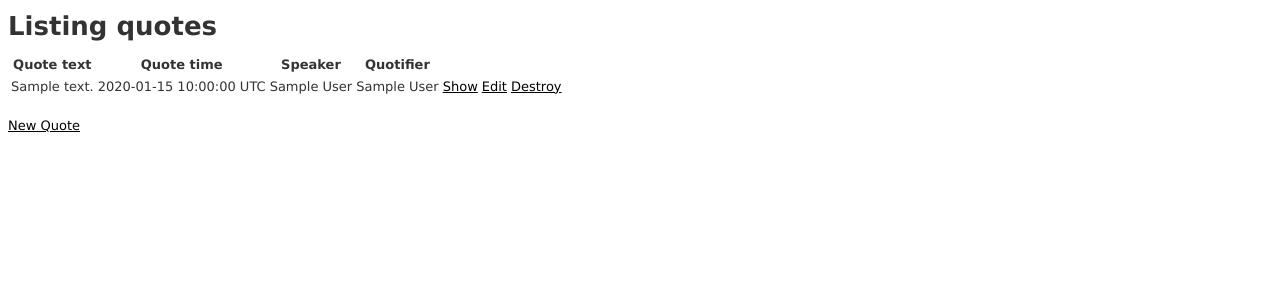
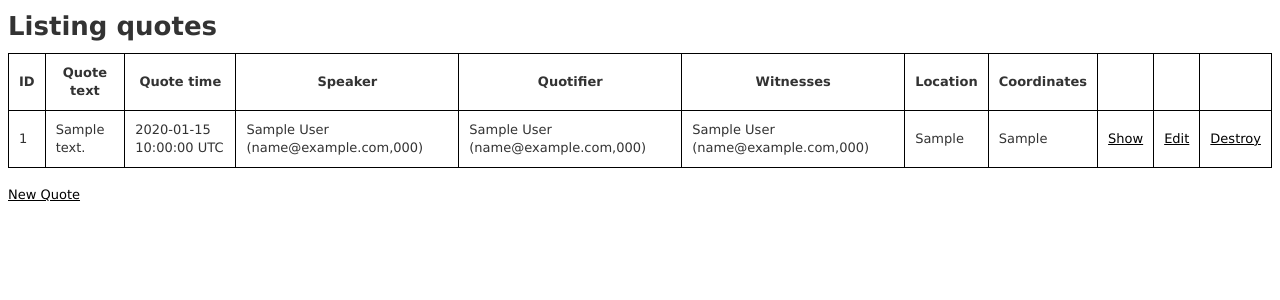
Before and after one commit to SablatticalLabs/QuotifyServerSide, a Rails app: page /quotes in a window 1280 px wide. Shown: the top 300 px of the page. Run offline with Rails 7, Linux system fonts and the light colour scheme; tables that the repository leaves empty hold one stand-in row (values such as "Sample post"); style sheets or scripts are compiled from the project's sources; some libraries are stand-ins or nearby versions.

Commit message:
Modify admin site for new witness and location fields

```diff
--- /dev/null
+++ b/app/assets/stylesheets/quotify_admin.css.scss
@@ -0,0 +1,8 @@
+td, th {
+  border: 1px solid black;
+  padding: 10px;
+}
+
+table{
+  border-collapse: collapse;
+}
--- a/app/controllers/quotes_controller.rb
+++ b/app/controllers/quotes_controller.rb
@@ -50,7 +50,7 @@ class QuotesController < ApplicationController
 
     quote_time = params[:quote][:time] || Time.now
     @quote = Quote.new(:quote_text => params[:quote][:quote_text], :quote_time => quote_time, :speaker => speaker, :quotifier => quotifier,
-                       :witnesses => witnesses,:location => params[:quote][:location], :coordinate=>params[:quote][:coordinate])
+                       :witnesses => (witnesses || []),:location => params[:quote][:location], :coordinate=>params[:quote][:coordinate])
 
     respond_to do |format|
       if @quote.save
--- a/app/views/quotes/index.html.erb
+++ b/app/views/quotes/index.html.erb
@@ -1,11 +1,15 @@
 <h1>Listing quotes</h1>
 
-<table>
+<table style="border='1px'">
   <tr>
+    <th>ID</th>
     <th>Quote text</th>
     <th>Quote time</th>
     <th>Speaker</th>
     <th>Quotifier</th>
+    <th>Witnesses</th>
+    <th>Location</th>
+    <th>Coordinates</th>
     <th></th>
     <th></th>
     <th></th>
@@ -13,10 +17,14 @@
 
 <% @quotes.each do |quote| %>
   <tr>
+    <td><%= quote.id %></td>
     <td><%= quote.quote_text %></td>
     <td><%= quote.quote_time %></td>
-    <td><%= quote.speaker.name %></td>
-    <td><%= quote.quotifier.name %></td>
+    <td><%= "#{quote.speaker.name} (#{quote.speaker.email},#{quote.speaker.phone})" %></td>
+    <td><%= "#{quote.quotifier.name} (#{quote.quotifier.email},#{quote.quotifier.phone})" %></td>
+    <td><%= quote.witnesses.inject("") {|memo, cur| "#{memo}; #{cur[:name]} (#{cur[:email]},#{cur[:phone]})" } [2..5000] %>
+    <td><%= quote.location %></td>
+    <td><%= quote.coordinate %></td>
     <td><%= link_to 'Show', quote %></td>
     <td><%= link_to 'Edit', edit_quote_path(quote) %></td>
     <td><%= link_to 'Destroy', quote, confirm: 'Are you sure?', method: :delete %></td>
--- a/app/views/quotes/show.html.erb
+++ b/app/views/quotes/show.html.erb
@@ -20,6 +20,12 @@
   <%= @quote.quotifier.name %>
 </p>
 
+<p>
+  <b>Quote witnesses</b><br/>
+  <% @quote.witnesses.each do |witness| %>
+    <%= "#{witness[:name]} (#{witness[:email]},#{witness[:phone]})" %><br/>
+  <% end %>
+
 
 
 <%= link_to 'Edit', edit_quote_path(@quote) %> |
```
Also changed, not shown: app/views/quotes/_form.html.erb (+8 -4 lines).
